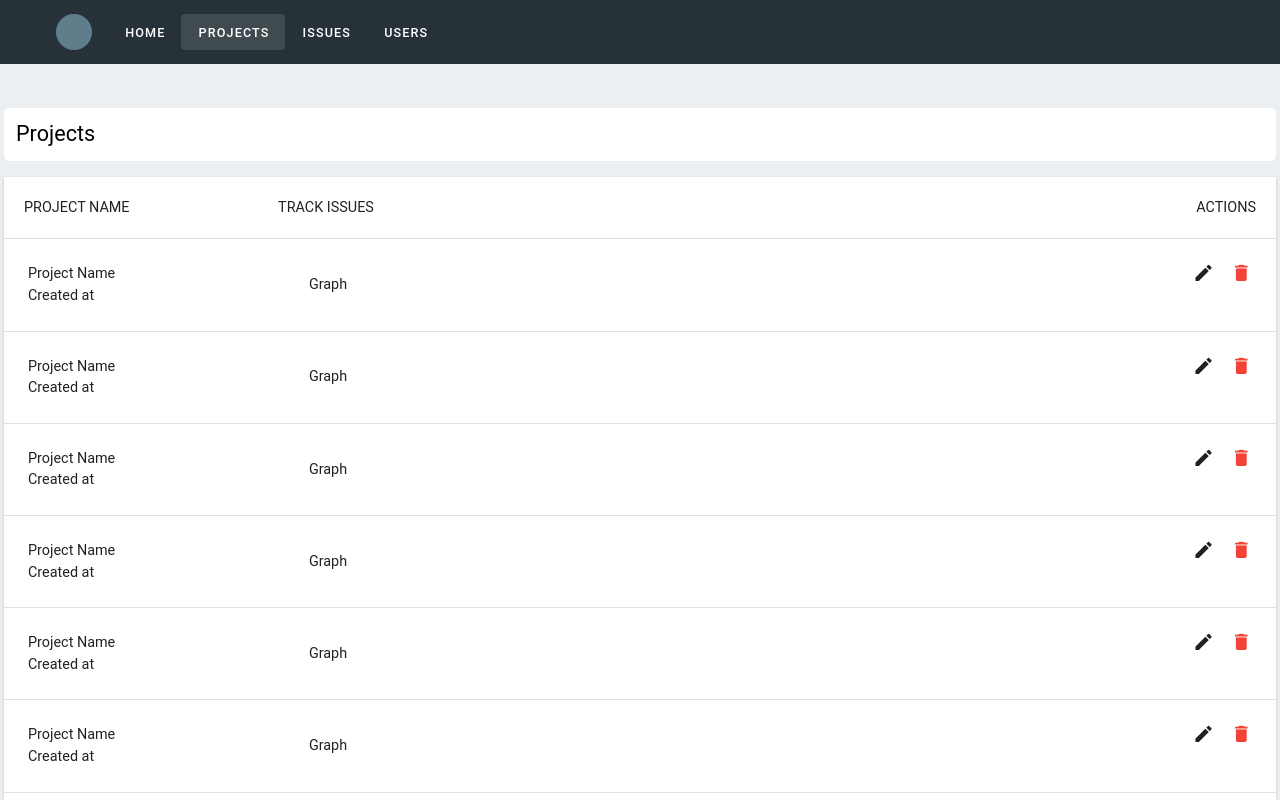
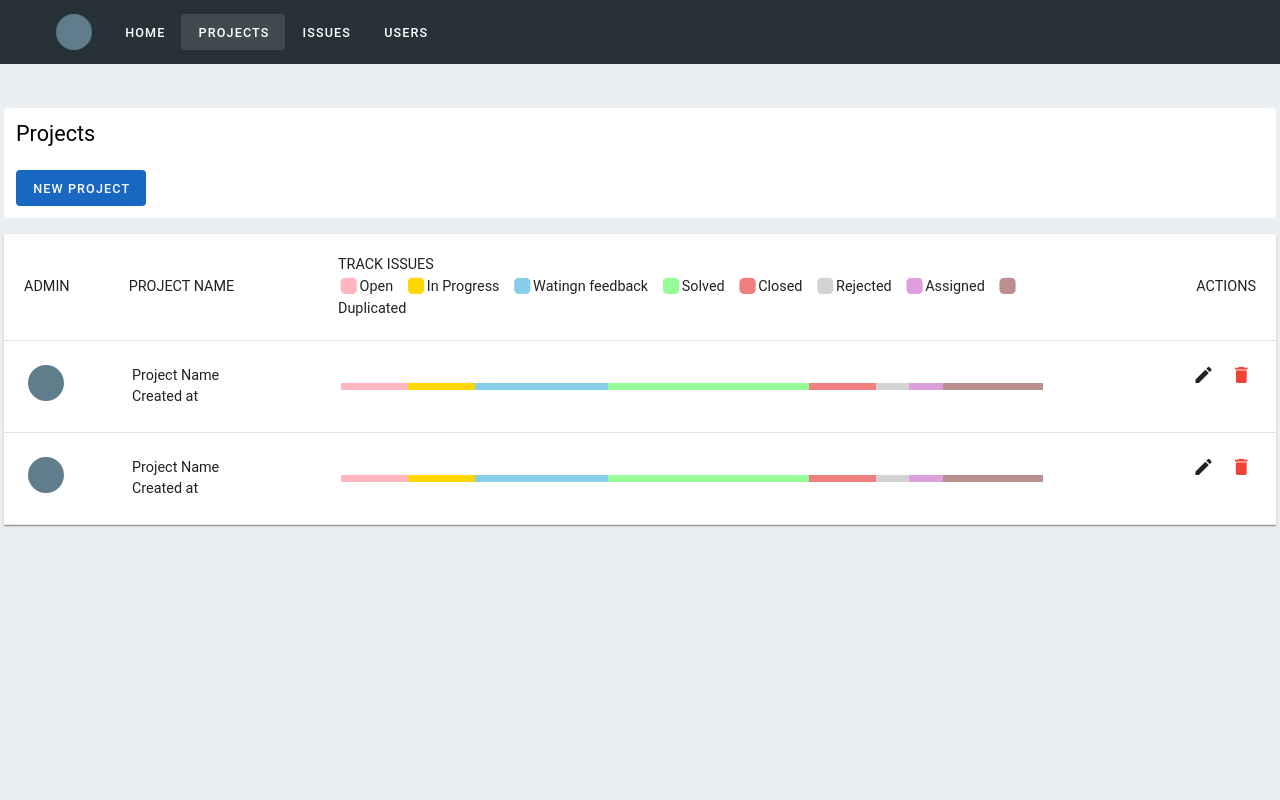
Before and after one commit to renatobjr/codesentry, a Vue app in the folder web/: page /projects in a window 1280 px wide. Shown: the top 800 px of the page. Built offline with nearby package versions, Linux system fonts and the light colour scheme.

Commit message:
Create components e stackedbar

```diff
--- a/web/src/components/dashboard/CSSignedIssues.vue
+++ b/web/src/components/dashboard/CSSignedIssues.vue
@@ -26,7 +26,7 @@ const listSignedIssues = () => {
             </v-col>
             <v-col class="mr-n10" cols="2">
               <span class="d-block">00000</span>
-              <v-icon color="red">mdi-square-rounded</v-icon>
+              <v-icon id="solved-icon">mdi-square-rounded</v-icon>
               <v-icon color="orange" size="x-large">mdi-chevron-up</v-icon>
             </v-col>
             <v-col cols="2">
--- a/web/src/components/dashboard/CSUnsignedIssues.vue
+++ b/web/src/components/dashboard/CSUnsignedIssues.vue
@@ -23,7 +23,7 @@ const listUnsignedIssues = () => {
           <v-row align="center" justify="center">
             <v-col cols="2">
               <span class="d-block">00000</span>
-              <v-icon color="red">mdi-square-rounded</v-icon>
+              <v-icon id="open-icon">mdi-square-rounded</v-icon>
               <v-icon color="orange" size="x-large">mdi-chevron-up</v-icon>
             </v-col>
             <v-col cols="3">
--- a/web/src/components/shared/CSHeader.vue
+++ b/web/src/components/shared/CSHeader.vue
@@ -1,8 +1,15 @@
 <script setup>
+import router from '@/router';
+
 defineProps({
   title: {
     type: String,
     required: true,
+  },
+  actions: {
+    type: Array,
+    required: false,
+    default: () => [],
   },
 });
 </script>
@@ -10,7 +17,11 @@ defineProps({
 <template>
   <v-row>
     <v-col class="cs-header">
-      <p class="text-h5 ">{{ title }}</p>
+      <p class="text-h5">{{ title }}</p>
+      <template v-for="action in actions">
+        <br />
+        <v-btn flat @click="router.push({ name: action.route })">{{ action.title }}</v-btn>
+      </template>
     </v-col>
   </v-row>
 </template>
--- a/web/src/router/index.js
+++ b/web/src/router/index.js
@@ -14,7 +14,10 @@ const router = createRouter({
     ...projects,
     ...issues,
     ...users,
-  ]
+  ],
+  scrollBehavior(to, from, savedPosition) {
+    return { x: 0, y: 0, behavior: 'smooth' };
+  },
 })
 
 export default router
--- a/web/src/router/issues.js
+++ b/web/src/router/issues.js
@@ -1,11 +1,11 @@
 export const ISSUES_ROUTES = {
-  VIEW: 'issues-view',
+  LIST: 'issues',
 }
 
 export default [
   {
     path: '/issues',
-    name: ISSUES_ROUTES.VIEW,
+    name: ISSUES_ROUTES.LIST,
     component: () => import('@/views/issues/View.vue'),
   },
 ].map((route) => {
--- a/web/src/router/projects.js
+++ b/web/src/router/projects.js
@@ -1,5 +1,6 @@
 export const PROJECT_ROUTES = {
-  VIEW: 'projects-view',
+  LIST: 'projects',
+  ADD: 'projects-add',
 }
 
 export default [
@@ -8,6 +9,11 @@ export default [
     name: PROJECT_ROUTES.VIEW,
     component: () => import('@/views/projects/View.vue'),
   },
+  {
+    path: '/projects/add',
+    name: PROJECT_ROUTES.ADD,
+    component: () => import('@/views/projects/CreateEdit.vue'),
+  }
 ].map((route) => {
   route['meta'] = {
     layout: 'base',
--- a/web/src/router/users.js
+++ b/web/src/router/users.js
@@ -1,11 +1,11 @@
 export const USERS_ROUTES = {
-  VIEW: 'users-view',
+  LIST: 'users',
 }
 
 export default [
   {
     path: '/users',
-    name: USERS_ROUTES.VIEW,
+    name: USERS_ROUTES.LIST,
     component: () => import('@/views/users/View.vue'),
   },
 ].map((route) => {
--- a/web/src/styles/custom.css
+++ b/web/src/styles/custom.css
@@ -1,3 +1,13 @@
+:root {
+  --open: #FFB6C1;
+  --in-progress: #FFD700;
+  --waiting-feedback: #87CEEB;
+  --solved: #98FB98;
+  --closed: #F08080;
+  --rejected: #D3D3D3;
+  --assigned: #DDA0DD;
+  --duplicated: #BC8F8F;
+}
 html {
   font-size: 0.9rem !important;
 }
@@ -72,3 +82,80 @@ a {
     max-width: 49.5%;
   }
 }
+
+/* Bar Stacked Graph */
+#issuesGraph {
+  border: 1px solid white;
+  overflow: hidden;
+  display: grid;
+  width: 100%;
+}
+
+#open,
+#in-progress,
+#waiting-feedback,
+#solved,
+#closed,
+#rejected,
+#assigned,
+#duplicated {
+  height: 7px;
+}
+
+#open {
+  color: var(--open);
+  background-color: var(--open);
+}
+#in-progress {
+  background-color: var(--in-progress);
+}
+#waiting-feedback {
+  background-color: var(--waiting-feedback);
+}
+#solved {
+  background-color: var(--solved);
+}
+#closed {
+  background-color: var(--closed);
+}
+#rejected {
+  background-color: var(--rejected);
+}
+#assigned {
+  background-color: var(--assigned);
+}
+#duplicated {
+  background-color: var(--duplicated);
+}
+
+#open-icon {
+  color: var(--open);
+}
+
+#in-progress-icon {
+  color: var(--in-progress);
+}
+
+#waiting-feedback-icon {
+  color: var(--waiting-feedback);
+}
+
+#solved-icon {
+  color: var(--solved);
+}
+
+#closed-icon {
+  color: var(--closed);
+}
+
+#rejected-icon {
+  color: var(--rejected);
+}
+
+#assigned-icon {
+  color: var(--assigned);
+}
+
+#duplicated-icon {
+  color: var(--duplicated);
+}
--- /dev/null
+++ b/web/src/views/projects/CreateEdit.vue
@@ -0,0 +1,7 @@
+<script setup></script>
+
+<template>
+  <cs-header title="New Project"></cs-header>
+
+  <p>Form</p>
+</template>
--- a/web/src/views/projects/View.vue
+++ b/web/src/views/projects/View.vue
@@ -1,38 +1,89 @@
-<script setup></script>
+<script setup>
+import { computed } from 'vue';
+import { PROJECT_ROUTES } from '@/router/projects';
+
+const listIssues = {
+  legend: [
+    { data: '10', tag: "Open", id: "open" },
+    { data: '10', tag: "In Progress", id: "in-progress" },
+    { data: '20', tag: "Watingn feedback", id: "waiting-feedback" },
+    { data: '30', tag: "Solved", id: "solved" },
+    { data: '10', tag: "Closed", id: "closed" },
+    { data: '5', tag: "Rejected", id: "rejected" },
+    { data: '5', tag: "Assigned", id: "assigned" },
+    { data: '15', tag: "Duplicated", id: "duplicated" },
+  ],
+};
+
+const stackedBar = computed(() => {
+  let stackedValue = [] ;
+  for (const grid of listIssues.legend) {
+    stackedValue += `${grid.data}fr`;
+  }
+
+  return stackedValue.split('fr').join('fr ').trim();
+});
+</script>
 
 <template>
-  <cs-header title="Projects"></cs-header>
+  <cs-header title="Projects" :actions="[{ title: 'New Project', route: PROJECT_ROUTES.ADD }]"></cs-header>
 
   <v-row align="center" justify="center">
     <v-col class="pa-0">
       <v-card rounded="0">
         <v-list density="compact" class="pa-2">
           <v-row style="margin: 0 auto">
-            <v-col cols="2">
+            <v-col lg="1" align-self="center">
+              <span class="d-block text-uppercase">Admin</span>
+            </v-col>
+            <v-col cols="2" align-self="center">
               <span class="d-block text-uppercase">Project Name</span>
             </v-col>
-            <v-col class="cs-datalist-col-center" cols="2">
+            <v-col class="" cols="7" align-self="center">
               <span class="d-block text-uppercase">Track Issues</span>
+              <div
+                class="d-inline"
+                v-for="legend in listIssues.legend"
+                :key="legend.tag"
+              >
+                <span class="mr-3">
+                  <v-icon :id="legend.id + '-icon'">mdi-square-rounded</v-icon>
+                  <span> {{ legend.tag }}</span>
+                </span>
+              </div>
             </v-col>
-            <v-col cols="8">
+            <v-col cols="2" align-self="center">
               <span class="d-block text-uppercase float-right">Actions</span>
             </v-col>
           </v-row>
         </v-list>
-      <v-divider></v-divider>
+        <v-divider></v-divider>
       </v-card>
-      <v-card rounded="0" v-for="item in 8">
+      <v-card rounded="0" v-for="item in 2" :key="item">
         <v-list density="compact" class="pa-3">
-          <v-row  style="margin: 0 auto">
+          <v-row style="margin: 0 auto">
+            <v-col lg="1">
+              <v-avatar class="me-4" color="blue-grey" size="36"></v-avatar>
+            </v-col>
             <v-col cols="2">
               <span class="d-block">Project Name</span>
               <span>Created at</span>
             </v-col>
-            <v-col class="cs-datalist-col-center" cols="2" align-self="center">
-              <span>Graph</span>
+            <v-col class="cs-datalist-col-center" cols="7" align-self="center">
+              <div
+                id="issuesGraph"
+                :style="{
+                  'grid-template-columns': `
+                    ${stackedBar}`,
+                }"
+              >
+                <div v-for="legend in listIssues.legend">
+                  <div :id="legend.id"></div>
+                </div>
+              </div>
             </v-col>
-            <v-col cols="8">
-              <v-icon  color="red" class="float-right">mdi-delete</v-icon>
+            <v-col cols="2">
+              <v-icon color="red" class="float-right">mdi-delete</v-icon>
               <v-icon class="float-right mr-4">mdi-pencil</v-icon>
             </v-col>
           </v-row>
```
